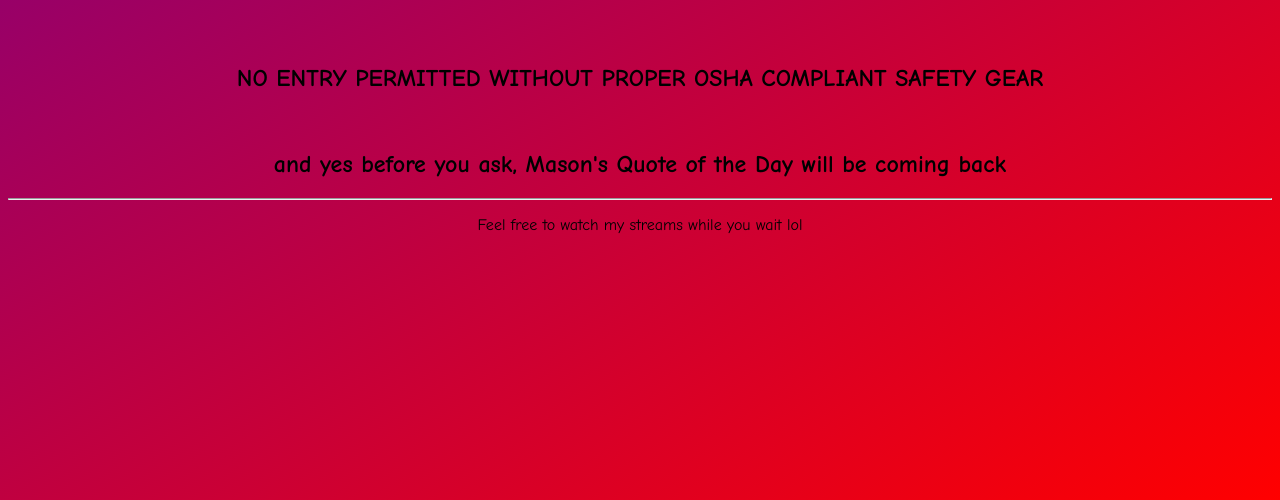
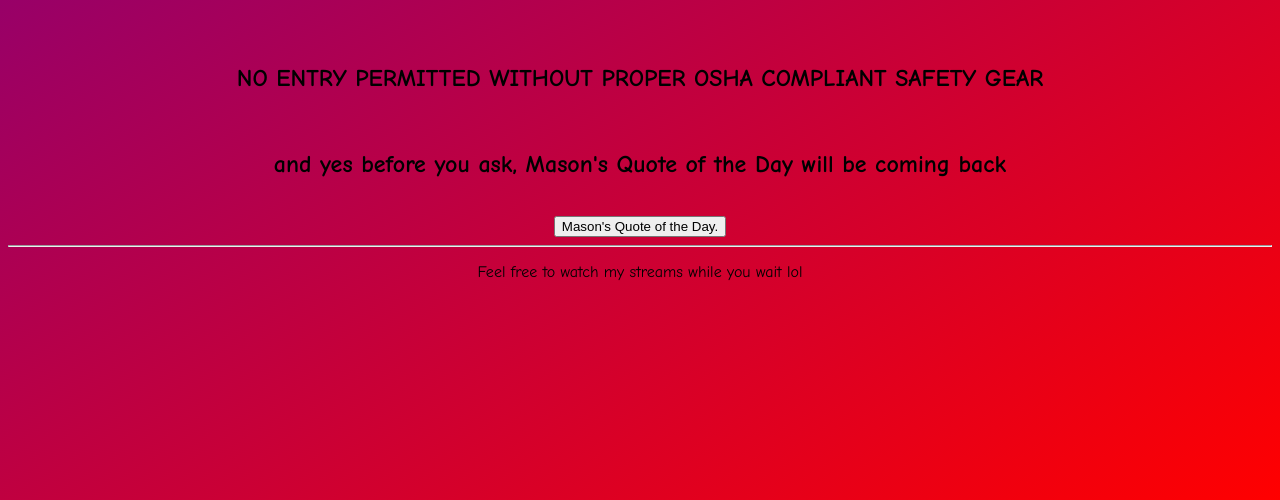
Before and after one commit to JakeHochstatter22/JakeHochstatter.github.io, a plain HTML site: page index.html in a window 1280 px wide. Shown: the part 300-800 px from the top of the page. Drawn offline with Linux system fonts and the light colour scheme; a script that the page names is missing.

Commit message:
Added MDQ button to index

```diff
--- a/index.html
+++ b/index.html
@@ -9,7 +9,8 @@
 
 		<h1>SITE UNDER CONSTRUCTION</h1>
 		<h2>NO ENTRY PERMITTED WITHOUT PROPER OSHA COMPLIANT SAFETY GEAR</h2><br>
-		<h2>and yes before you ask, Mason's Quote of the Day will be coming back</h2>
+		<h2>and yes before you ask, Mason's Quote of the Day will be coming back</h2><br>
+		<a href="MasonQuotes/MDQ.html"><button type="button">Mason's Quote of the Day.</button></a>
 
 		<hr>
 
```
